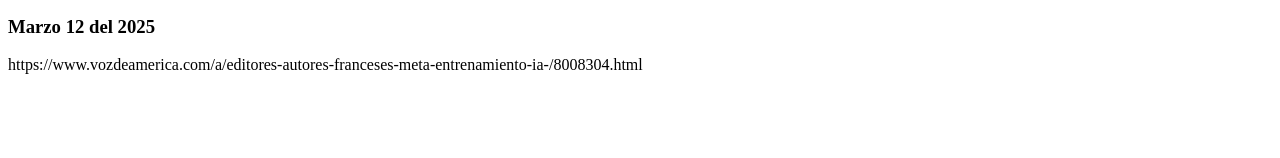
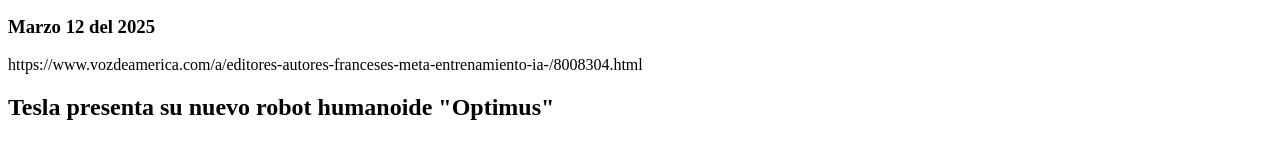
Before and after one commit to Pikell/segundopunto, a plain HTML site: page index.html in a window 1280 px wide. Shown: the part 486-644 px from the top of the page. Drawn offline with Linux system fonts and the light colour scheme.

Commit message:
titulo 2 n

```diff
--- a/index.html
+++ b/index.html
@@ -14,5 +14,8 @@
         Los demandantes acusan a Meta de “incumplimiento de derechos de autor y parasitismo”.</p>
     <h3>Marzo 12 del 2025</h3>
     <p>https://www.vozdeamerica.com/a/editores-autores-franceses-meta-entrenamiento-ia-/8008304.html</p>
+    <h2>Tesla presenta su nuevo robot humanoide "Optimus"</h2>
+
+
 </body>
 </html>
```
